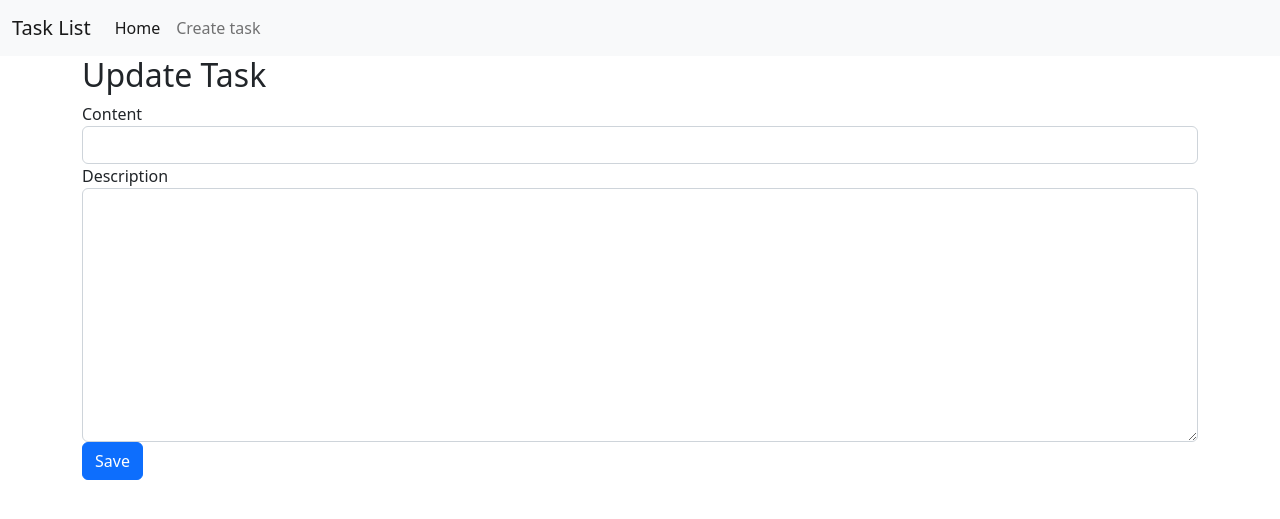
After one commit to jod35/Building-Web-Applicatons-with-Masonite-and-Python, a Python web app: template templates/tasks/edit.html in a window 1280 px wide. The commit adds this page. Shown: the top 519 px of the page. Run offline with Jinja, Linux system fonts and the light colour scheme; the template is opened without the code that fills it, so the values that code supplies are empty.

Commit message:
initial commit

```diff
--- a/app/controllers/__init__.py
+++ b/app/controllers/__init__.py
@@ -0,0 +1 @@
+from .TaskController import TaskController
--- a/templates/base.html
+++ b/templates/base.html
@@ -5,20 +5,35 @@
     <meta http-equiv="X-UA-Compatible" content="IE=edge" />
     <meta name="viewport" content="width=device-width, initial-scale=1.0" />
     <meta name="csrf-token" content="{{ csrf_token }}">
-    <title>{% block title %}Masonite 4{% endblock %}</title>
-    <link rel="shortcut icon" href="/favicon.ico">
-    <link
-      href="https://unpkg.com/tailwindcss@^2/dist/tailwind.min.css"
-      rel="stylesheet"
-    />
-    {% block head %}
-    <!-- <link rel="stylesheet" href="/assets/css/app.css"> -->
-    {% endblock %}
+    <link href="https://cdn.jsdelivr.net/npm/bootstrap@5.2.0/dist/css/bootstrap.min.css" rel="stylesheet" integrity="sha384-gH2yIJqKdNHPEq0n4Mqa/HGKIhSkIHeL5AyhkYV8i59U5AR6csBvApHHNl/vI1Bx" crossorigin="anonymous">
+
+
   </head>
   <body>
-    {% block content %}{% endblock %}
-    {% block js %}
-    <!-- <script src="/assets/js/app.js"></script> -->
-    {% endblock %}
+    <nav class="navbar navbar-expand-lg bg-light">
+      <div class="container-fluid">
+        <a class="navbar-brand" href="{{route('index')}}">Task List</a>
+        <button class="navbar-toggler" type="button" data-bs-toggle="collapse" data-bs-target="#navbarNav" aria-controls="navbarNav" aria-expanded="false" aria-label="Toggle navigation">
+          <span class="navbar-toggler-icon"></span>
+        </button>
+        <div class="collapse navbar-collapse" id="navbarNav">
+          <ul class="navbar-nav">
+            <li class="nav-item">
+              <a class="nav-link active" aria-current="page" href="{{route('index')}}">Home</a>
+            </li>
+            <li class="nav-item">
+              <a class="nav-link" href="{{route('create')}}">Create task</a>
+            </li>
+
+          </ul>
+        </div>
+      </div>
+    </nav>
+    <div class="container">
+      {% block content %}
+      {% endblock %}
+    </div>
+    <script src="https://cdn.jsdelivr.net/npm/bootstrap@5.2.0/dist/js/bootstrap.bundle.min.js" integrity="sha384-A3rJD856KowSb7dwlZdYEkO39Gagi7vIsF0jrRAoQmDKKtQBHUuLZ9AsSv4jD4Xa" crossorigin="anonymous"></script>
+
   </body>
 </html>
--- /dev/null
+++ b/templates/tasks/edit.html
@@ -0,0 +1,18 @@
+{% extends 'base.html' %}
+{% block content %}
+<h2>Update Task</h2>
+<div class="form">
+    <form action="{{route('update',{'id':task.id})}}" method="post">
+        {{csrf_field}}
+        <div class="form-group">
+            <label for="content">Content</label>
+            <input type="text" name="content" id="content" class="form-control" value="{{task.content}}">
+        </div>
+        <div class="form-group">
+            <label for="content">Description</label>
+            <textarea name="description" class="form-control" id="content" cols="30" rows="10">{{task.description}}</textarea>
+        </div>
+        <input type="submit" value="Save" class="btn btn-primary">
+    </form>
+</div>
+{% endblock content %}
```
Also changed, not shown: app/controllers/TaskController.py (added, +61 -0 lines), app/models/Task.py (added, +9 -0 lines), routes/web.py (+9 -1 lines), templates/tasks/create.html (added, +18 -0 lines), templates/tasks/index.html (added, +13 -0 lines), templates/tasks/show.html (added, +15 -0 lines), app/__init__.py (deleted), config/__init__.py (deleted), databases/migrations/2022_08_28_174738_create_tasks_table.py (added), databases/seeds/__init__.py (deleted), templates/__init__.py (deleted), 5 other files.
